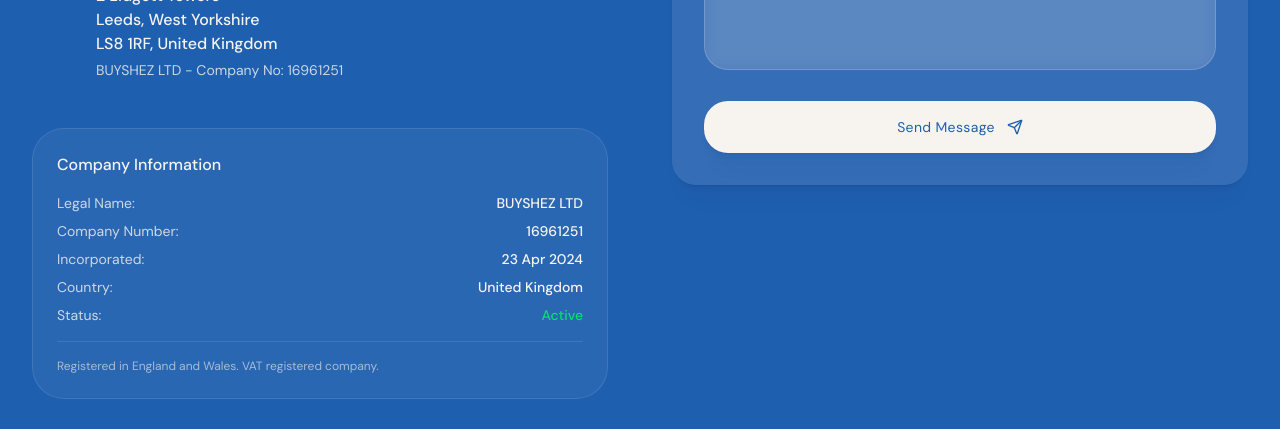
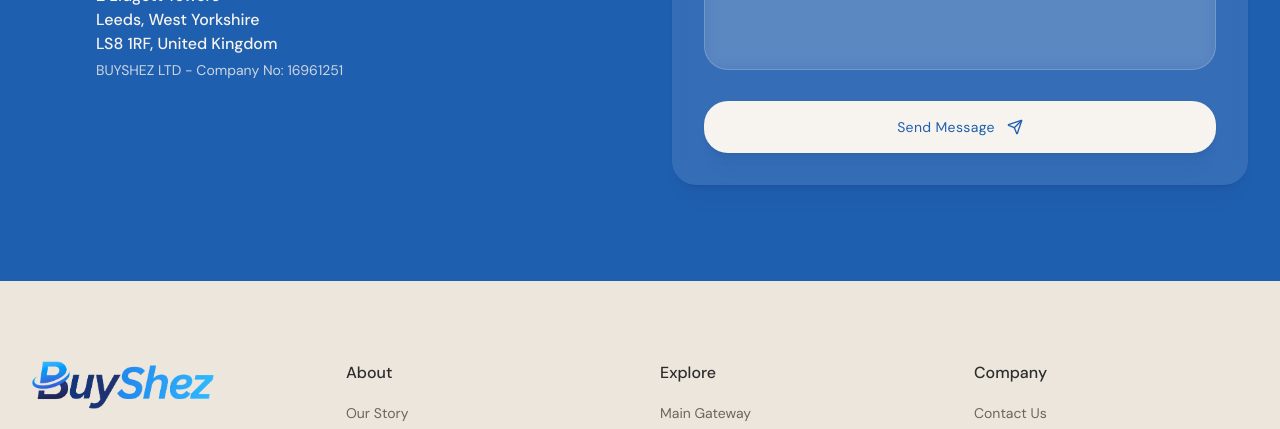
Before and after one commit to Skaps664/buyshez, a Next.js app: page /service in a window 1280 px wide. Shown: the part 9500-9929 px from the top of the page. Built offline with nearby package versions, Linux system fonts and the light colour scheme.

Commit message:
vat removed

```diff
--- a/components/boty/contact.tsx
+++ b/components/boty/contact.tsx
@@ -179,34 +179,7 @@ export function Contact() {
             </div>
 
             {/* Company Details */}
-            <div className="bg-primary-foreground/5 rounded-2xl p-6 border border-primary-foreground/10">
-              <h4 className="font-medium text-primary-foreground mb-4">Company Information</h4>
-              <div className="space-y-2 text-sm text-primary-foreground/80">
-                <div className="flex justify-between">
-                  <span>Legal Name:</span>
-                  <span className="text-primary-foreground font-medium">BUYSHEZ LTD</span>
-                </div>
-                <div className="flex justify-between">
-                  <span>Company Number:</span>
-                  <span className="text-primary-foreground font-medium">16961251</span>
-                </div>
-                <div className="flex justify-between">
-                  <span>Incorporated:</span>
-                  <span className="text-primary-foreground font-medium">23 Apr 2024</span>
-                </div>
-                <div className="flex justify-between">
-                  <span>Country:</span>
-                  <span className="text-primary-foreground font-medium">United Kingdom</span>
-                </div>
-                <div className="flex justify-between">
-                  <span>Status:</span>
-                  <span className="text-green-400 font-medium">Active</span>
-                </div>
-              </div>
-              <p className="text-xs text-primary-foreground/60 mt-4 pt-4 border-t border-primary-foreground/10">
-                Registered in England and Wales. VAT registered company.
-              </p>
-            </div>
+
           </div>
 
           {/* Contact Form */}
```
